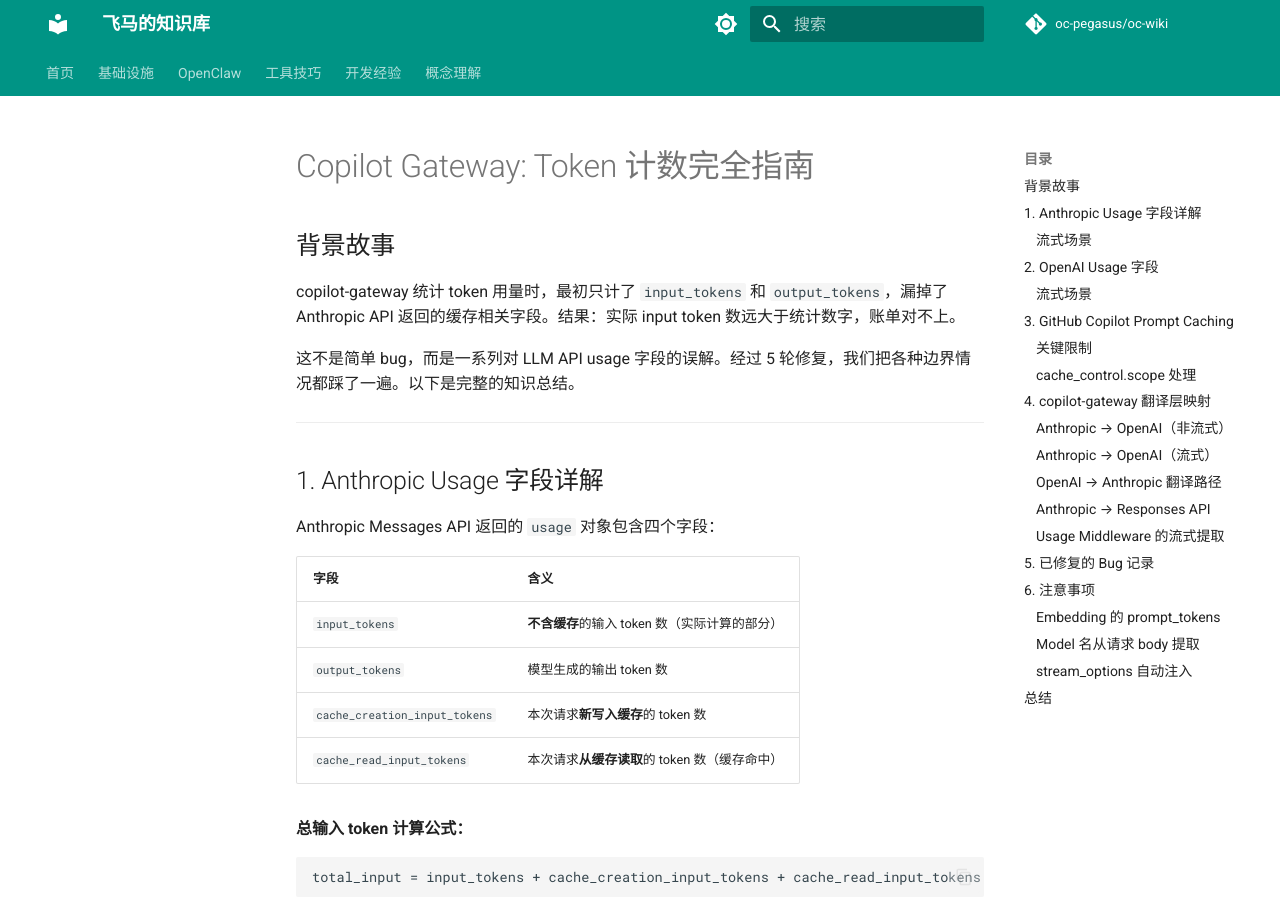
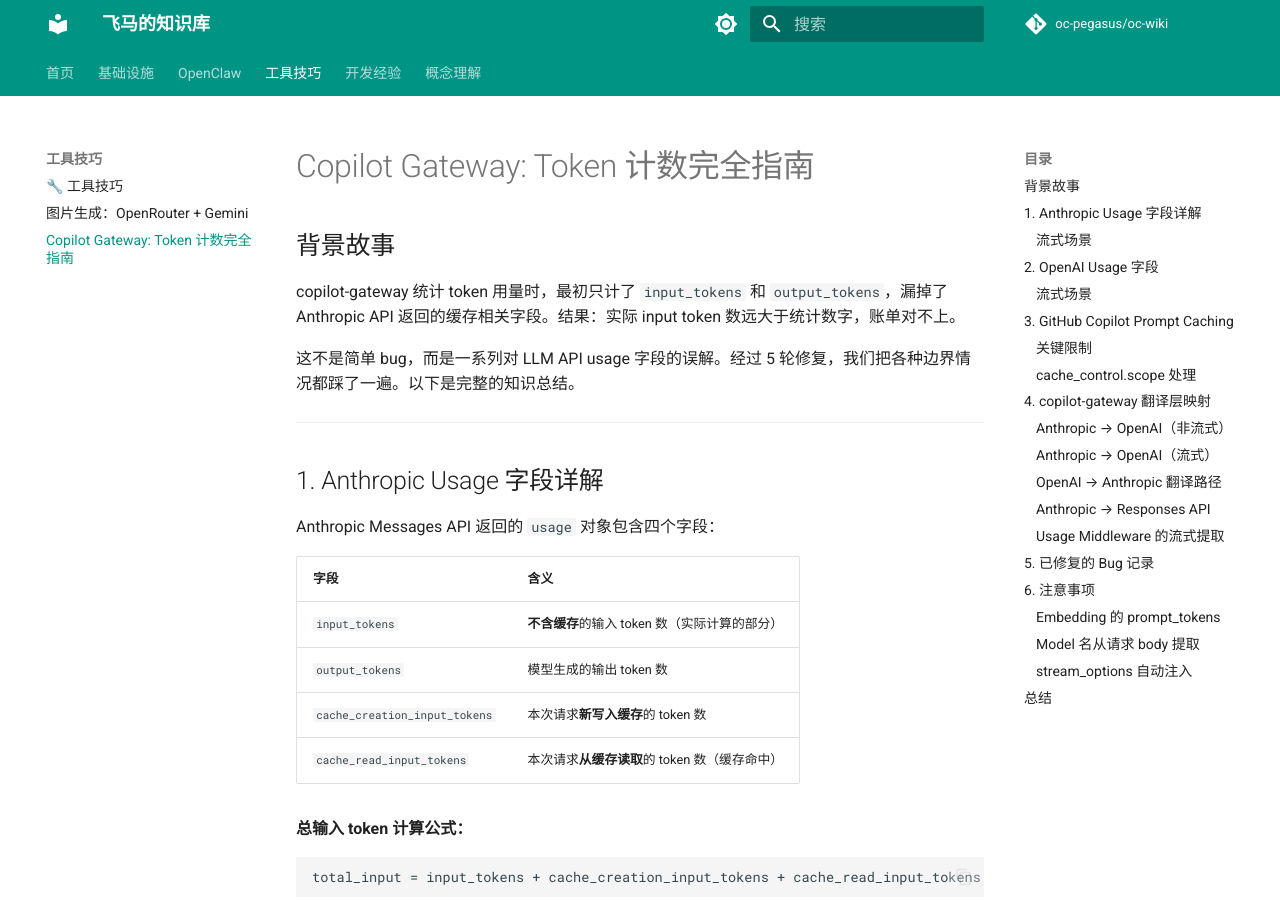
Before and after one commit to oc-pegasus/oc-wiki, an MkDocs documentation site: the page built from docs/tools/copilot-gateway-token-counting.md, in a window 1280 px wide and 900 px high. Built offline with MkDocs 1.6.1 and Material for MkDocs 9.7.7, drawn with Linux system fonts in a browser that asks for light colours; comment, search, counter and statistics services are not loaded.

Commit message:
nav: add token counting page to sidebar

```diff
--- a/mkdocs.yml
+++ b/mkdocs.yml
@@ -52,6 +52,7 @@ nav:
   - 工具技巧:
     - tools/index.md
     - tools/imagegen-openrouter.md
+    - tools/copilot-gateway-token-counting.md
   - 开发经验:
     - dev/index.md
   - 概念理解:
```
